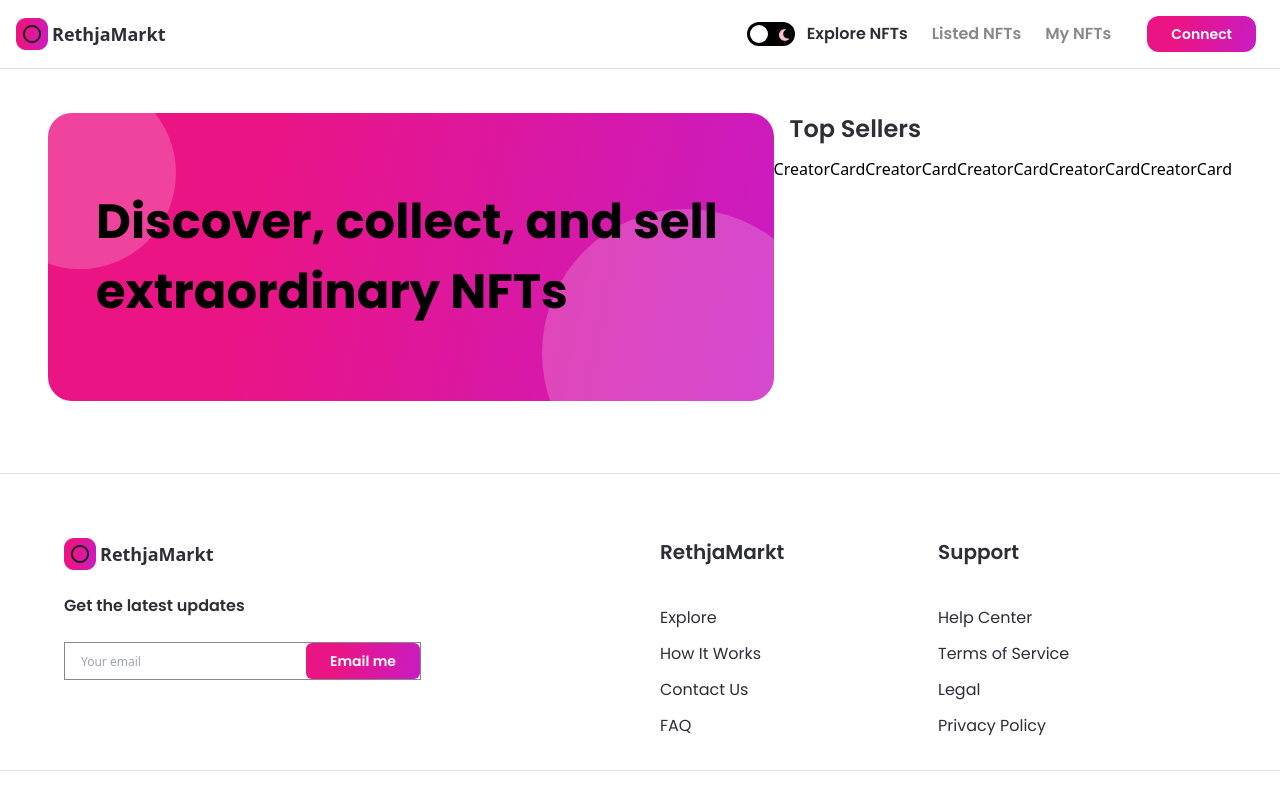
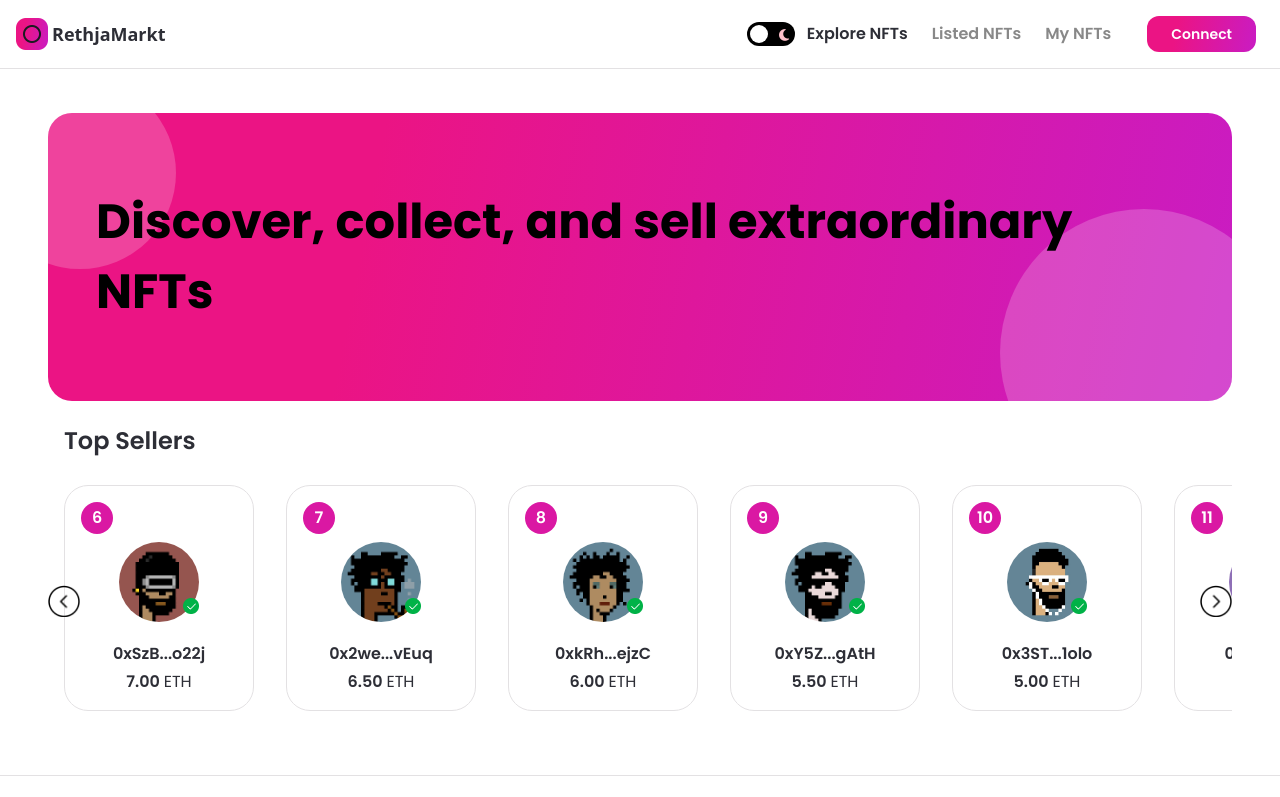
Before and after one commit to utkucm/nft-marketplace, a Next.js app: page / in a window 1280 px wide. Shown: the top 797 px of the page. Built offline with nearby package versions, Linux system fonts and the light colour scheme.

Commit message:
Added top sellers

```diff
--- a/package.json
+++ b/package.json
@@ -18,8 +18,8 @@
     "ipfs-http-client": "^57.0.1",
     "next": "12.1.6",
     "next-themes": "^0.2.0",
-    "react": "18.1.0",
-    "react-dom": "18.1.0",
+    "react": "17.0.2",
+    "react-dom": "17.0.2",
     "react-dropzone": "^14.2.1",
     "web3modal": "^1.9.7"
   },
--- a/src/components/CreatorCard.tsx
+++ b/src/components/CreatorCard.tsx
@@ -1,3 +1,35 @@
-export const CreatorCard = () => {
-  return <div>CreatorCard</div>;
+import { FC } from 'react';
+import Image, { StaticImageData } from 'next/image';
+
+import images from '@assets';
+
+interface Props {
+  rank: number;
+  creatorImage: any;
+  creatorName: string;
+  creatorEths: number;
+}
+
+export const CreatorCard: FC<Props> = ({ rank, creatorImage, creatorName, creatorEths }) => {
+  return (
+    <div className="min-w-190 minlg:min-w-240 dark:bg-nft-black-3 bg-white border dark:border-nft-black-1 border-nft-gray-1 rounded-3xl flex flex-col p-4 m-4">
+      <div className="w-8 h-8 minlg:w-10 minlg:h-10 bg-nft-red-violet flexCenter rounded-full">
+        <p className="font-poppins text-white font-semibold text-base minglg:text-lg">{rank}</p>
+      </div>
+      <div className="my-2 flex justify-center">
+        <div className="relative w-20 h-20 minlg:w-28 minlg:h-28">
+          <Image src={creatorImage} layout="fill" objectFit="cover" alt="Creator Image" className="rounded-full" />
+          <div className="absolute w-4 h-4 minglg:w-7 minlg:h-7 bottom-2 -right-0">
+            <Image src={images.tick} layout="fill" objectFit="contain" alt="Tick" />
+          </div>
+        </div>
+      </div>
+      <div className="mt-3 minlg:mt-7 text-center flexCenter flex-col">
+        <p className="font-poppins dark:text-white text-nft-black-1 font-semibold text-base">{creatorName}</p>
+        <span className="mt-1 font-poppins dark:text-white text-nft-black-1 font-semibold text-base">
+          {creatorEths.toFixed(2)} <span className="font-normal">ETH</span>
+        </span>
+      </div>
+    </div>
+  );
 };
--- a/src/pages/index.tsx
+++ b/src/pages/index.tsx
@@ -1,30 +1,147 @@
 import type { NextPage } from 'next';
+import Image from 'next/image';
 import { useState, useEffect, useRef } from 'react';
+import { useTheme } from 'next-themes';
 
 import { Banner, CreatorCard } from '@components';
+import images from '@assets';
+import { makeId } from 'utils';
+
+const topSellers = [
+  {
+    id: 6,
+    rank: 6,
+    creatorImage: images.creator6,
+    creatorName: `0x${makeId(3)}...${makeId(4)}`,
+    creatorEths: 10 - 6 * 0.5,
+  },
+  {
+    id: 7,
+    rank: 7,
+    creatorImage: images.creator7,
+    creatorName: `0x${makeId(3)}...${makeId(4)}`,
+    creatorEths: 10 - 7 * 0.5,
+  },
+  {
+    id: 8,
+    rank: 8,
+    creatorImage: images.creator8,
+    creatorName: `0x${makeId(3)}...${makeId(4)}`,
+    creatorEths: 10 - 8 * 0.5,
+  },
+  {
+    id: 9,
+    rank: 9,
+    creatorImage: images.creator9,
+    creatorName: `0x${makeId(3)}...${makeId(4)}`,
+    creatorEths: 10 - 9 * 0.5,
+  },
+  {
+    id: 10,
+    rank: 10,
+    creatorImage: images.creator10,
+    creatorName: `0x${makeId(3)}...${makeId(4)}`,
+    creatorEths: 10 - 10 * 0.5,
+  },
+  {
+    id: 11,
+    rank: 11,
+    creatorImage: images.creator1,
+    creatorName: `0x${makeId(3)}...${makeId(4)}`,
+    creatorEths: 10 - 11 * 0.5,
+  },
+];
 
 const Home: NextPage = () => {
+  const [hideButtons, setHideButtons] = useState(false);
+  const { theme } = useTheme();
   const parentRef = useRef<HTMLDivElement>(null);
   const scrollRef = useRef<HTMLDivElement>(null);
+
+  const handleScroll = (direction: string) => {
+    const { current } = scrollRef;
+
+    const scrollAmount = window.innerWidth > 1800 ? 270 : 210;
+
+    if (direction === 'left') {
+      current!.scrollLeft -= scrollAmount;
+    } else {
+      current!.scrollLeft += scrollAmount;
+    }
+  };
+
+  const isScrollable = () => {
+    const { current: scrollCurrent } = scrollRef;
+    const { current: parentCurrent } = parentRef;
+
+    if (scrollCurrent!.scrollWidth >= parentCurrent!.offsetWidth) {
+      setHideButtons(false);
+    } else {
+      setHideButtons(true);
+    }
+  };
+
+  useEffect(() => {
+    isScrollable();
+    window.addEventListener('resize', isScrollable);
+
+    return () => {
+      window.removeEventListener('resize', isScrollable);
+    };
+  });
 
   return (
     <div className="flex justify-center sm:px-4 p-12">
       <div className="w-full minmd:w-4/5">
         <Banner
-          parentStyles="justify-start mb-6 h-72 sm:h-60 p-12 xs:p-4 xs:h44 rounded-3xl"
+          parentStyles="justify-start mb-6 h-72 sm:h-60 p-12 xs:p-4 xs:h-44 rounded-3xl"
           childStyles="md:text-4xl sm:text-2xl xs:text-xl text-left"
           label="Discover, collect, and sell extraordinary NFTs"
         />
-      </div>
         <div>
           <h1 className="font-poppins dark:text-white text-nft-black-1 text-2xl minlg:text-4xl font-semibold ml-4 xs:ml-0">
             Top Sellers
           </h1>
           <div className="relative flex-1 max-w-full flex mt-3" ref={parentRef}>
             <div className="flex flex-row w-max overflow-x-scroll no-scrollbar select-none" ref={scrollRef}>
-            {[6, 7, 8, 9, 10].map((i) => (
-              <CreatorCard key={`creator-${i}`} />
+              {topSellers.map(({ id, rank, creatorImage, creatorName, creatorEths }) => (
+                <CreatorCard
+                  key={`creator-${id}`}
+                  rank={rank}
+                  creatorImage={creatorImage}
+                  creatorName={creatorName}
+                  creatorEths={creatorEths}
+                />
               ))}
+              {!hideButtons && (
+                <>
+                  <div
+                    onClick={() => handleScroll('left')}
+                    className="absolute w-8 h-8 minglg:w-12 minlg:h-12 top-45 cursor-pointer left-0"
+                  >
+                    <Image
+                      src={images.left}
+                      alt="Left Arrow"
+                      layout="fill"
+                      objectFit="contain"
+                      className={theme === 'light' ? 'filter invert' : ''}
+                    />
+                  </div>
+                  <div
+                    onClick={() => handleScroll('right')}
+                    className="absolute w-8 h-8 minglg:w-12 minlg:h-12 top-45 cursor-pointer right-0"
+                  >
+                    <Image
+                      src={images.right}
+                      alt="Left Arrow"
+                      layout="fill"
+                      objectFit="contain"
+                      className={theme === 'light' ? 'filter invert' : ''}
+                    />
+                  </div>
+                </>
+              )}
+            </div>
           </div>
         </div>
       </div>
--- /dev/null
+++ b/src/utils/index.ts
@@ -0,0 +1 @@
+export { makeId } from './makeId';
--- /dev/null
+++ b/src/utils/makeId.ts
@@ -0,0 +1,11 @@
+export const makeId = (length: number) => {
+  const alphabet = 'ABCDEFGHIJKLMNOPQRSTUVWXYZabcdefghijklmnopqrstuvwxyz0123456789';
+  const alphabetLength = alphabet.length;
+  let result = '';
+
+  for (let i = 0; i < length; i++) {
+    result += alphabet.charAt(Math.floor(Math.random() * alphabetLength));
+  }
+
+  return result;
+};
```
Also changed, not shown: 1 other file (tests, documents, lock files or other folders). Lines whose indentation alone changed are shown as unchanged.
